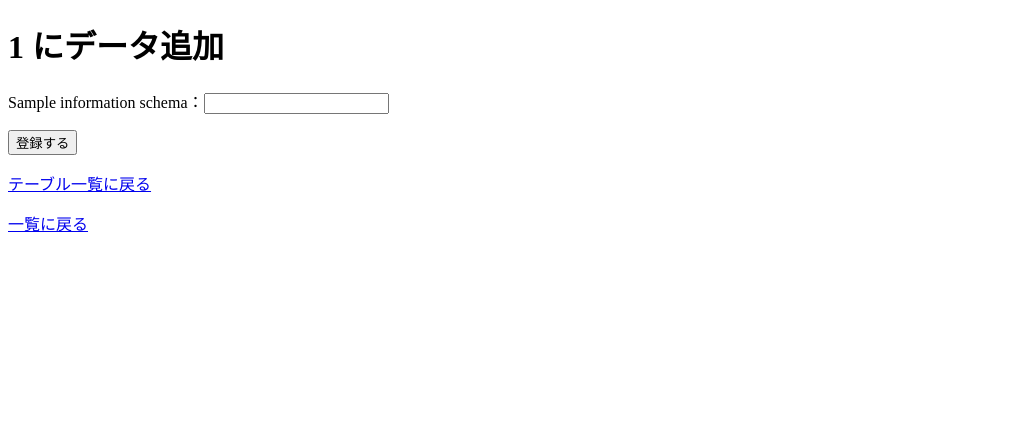
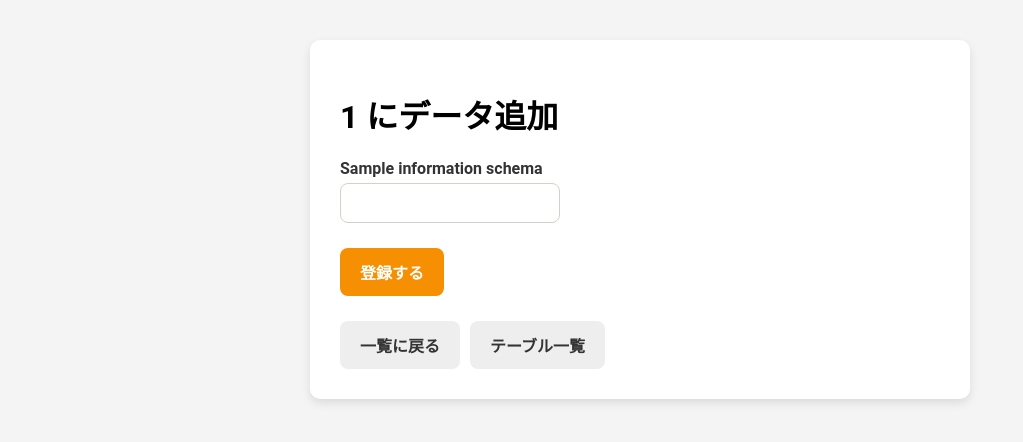
Before and after one commit to beetle-oshiro/ai-table-maker, a Flask app: page /add/1 in a window 1280 px wide. Shown: the top 442 px of the page, without its empty margins (0-1023 px from the left). Run offline with Flask 3, Linux system fonts and the light colour scheme; a database or web service that is not in the repository returns one stand-in record (values such as "Sample title"); some libraries are stand-ins or nearby versions.

Commit message:
デザイン改善（全ページUI統一）

```diff
--- a/static/style.css
+++ b/static/style.css
@@ -0,0 +1,326 @@
+body {
+    font-family: 'Roboto', sans-serif;
+    background-color: #f4f4f4;
+    margin: 0;
+}
+
+.form-container {
+    max-width: 600px;
+    margin: 40px auto;
+    background-color: #fff;
+    padding: 30px;
+    border-radius: 10px;
+    box-shadow: 0 4px 10px rgba(0,0,0,0.1);
+}
+
+/* メイン画面 */
+.column-box {
+    background-color: #fffaf3;
+    border-left: 4px solid #f69002;
+    padding: 16px;
+    margin-top: 20px;
+    border-radius: 8px;
+}
+
+.column-box h3 {
+    margin-top: 0;
+    color: #333;
+}
+
+label {
+    font-weight: bold;
+    color: #333;
+    margin-right: 6px;
+}
+
+input[type="text"],
+select {
+    padding: 10px 12px;
+    border: 1px solid #d8d0c8;
+    border-radius: 8px;
+    font-size: 16px;
+    background-color: #fff;
+    box-sizing: border-box;
+}
+
+input[type="text"] {
+    width: 220px;
+}
+
+select {
+    width: 140px;
+}
+
+input[type="text"]:focus,
+select:focus {
+    outline: none;
+    border-color: #f69002;
+    box-shadow: 0 0 0 3px rgba(246, 144, 2, 0.15);
+}
+
+button {
+    background-color: #f69002;
+    color: #fff;
+    border: none;
+    border-radius: 8px;
+    padding: 12px 20px;
+    font-size: 16px;
+    font-weight: bold;
+    cursor: pointer;
+    transition: 0.2s;
+}
+
+button:hover {
+    background-color: #df8200;
+}
+
+button:active {
+    transform: translateY(1px);
+}
+
+a {
+    color: #d97706;
+    font-weight: bold;
+    text-decoration: none;
+}
+
+a:hover {
+    text-decoration: underline;
+}
+
+/* テーブル一覧画面 */
+.table-list {
+    margin-top: 20px;
+    display: flex;
+    flex-direction: column;
+    gap: 15px;
+}
+
+.table-card {
+    background-color: #fff;
+    border-left: 4px solid #f69002;
+    padding: 15px 20px;
+    border-radius: 8px;
+    display: flex;
+    justify-content: space-between;
+    align-items: center;
+}
+
+.table-name {
+    font-weight: bold;
+    color: #333;
+}
+
+.table-actions {
+    display: flex;
+    gap: 10px;
+}
+
+.btn-secondary {
+    background-color: #eee;
+    color: #333;
+    padding: 6px 12px;
+    border-radius: 6px;
+    text-decoration: none;
+    font-size: 14px;
+}
+
+.btn-secondary:hover {
+    background-color: #ddd;
+}
+
+.back-link {
+    display: inline-block;
+    margin-top: 20px;
+}
+
+/* 確認画面 */
+.confirm-box {
+    background-color: #fffaf3;
+    border-left: 4px solid #f69002;
+    padding: 16px;
+    margin-top: 20px;
+    border-radius: 8px;
+}
+
+.confirm-text {
+    font-size: 18px;
+    font-weight: bold;
+    color: #333;
+}
+
+.column-list {
+    list-style: none;
+    padding: 0;
+    margin: 0;
+}
+
+.column-list li {
+    display: flex;
+    justify-content: space-between;
+    padding: 8px 10px;
+    border-bottom: 1px solid #ddd;
+    color: #333;
+}
+
+.col-name {
+    font-weight: bold;
+}
+
+.col-type {
+    background-color: #eee;
+    padding: 2px 8px;
+    border-radius: 6px;
+    font-size: 14px;
+}
+
+.create-btn {
+    margin-top: 25px;
+}
+
+/* 作成完了画面 */
+.complete-box {
+    background-color: #f0fdf4;
+    border-left: 4px solid #22c55e;
+    padding: 20px;
+    margin-top: 20px;
+    border-radius: 8px;
+    text-align: center;
+}
+
+.complete-text {
+    font-size: 18px;
+    font-weight: bold;
+    color: #166534;
+}
+
+.table-name-highlight {
+    color: #f69002;
+}
+
+.complete-actions {
+    margin-top: 25px;
+    display: flex;
+    gap: 15px;
+}
+
+.main-btn {
+    background-color: #f69002;
+    color: #fff;
+    padding: 12px 20px;
+    border-radius: 8px;
+    text-decoration: none;
+    font-weight: bold;
+}
+
+.main-btn:hover {
+    background-color: #df8200;
+}
+
+.sub-btn {
+    background-color: #eee;
+    color: #333;
+    padding: 12px 20px;
+    border-radius: 8px;
+    text-decoration: none;
+}
+
+.sub-btn:hover {
+    background-color: #ddd;
+}
+
+/* テーブル中身画面 */
+.table-wrapper {
+    margin-top: 20px;
+    overflow-x: auto;
+}
+
+.custom-table {
+    width: 100%;
+    border-collapse: collapse;
+    background-color: #fff;
+    border-radius: 8px;
+    overflow: hidden;
+}
+
+.custom-table th {
+    background-color: #f69002;
+    color: #fff;
+    padding: 10px;
+    text-align: left;
+}
+
+.custom-table td {
+    padding: 10px;
+    border-bottom: 1px solid #ddd;
+    color: #333;
+}
+
+.custom-table tr:hover {
+    background-color: #fff7ed;
+}
+
+.empty-box {
+    background-color: #fffaf3;
+    border-left: 4px solid #f69002;
+    padding: 16px;
+    margin-top: 20px;
+    border-radius: 8px;
+    text-align: center;
+    color: #333;
+}
+
+.table-actions-bottom {
+    margin-top: 25px;
+    display: flex;
+    gap: 10px;
+    flex-wrap: wrap;
+}
+
+/* データ追加画面 */
+.input-group-list {
+    margin-top: 20px;
+    display: flex;
+    flex-direction: column;
+    gap: 15px;
+}
+
+.input-group {
+    display: flex;
+    flex-direction: column;
+}
+
+.input-group label {
+    font-weight: bold;
+    color: #333;
+    margin-bottom: 5px;
+}
+
+.input-group input {
+    padding: 10px 12px;
+    border: 1px solid #d8d0c8;
+    border-radius: 8px;
+    font-size: 16px;
+}
+
+.input-group input:focus {
+    outline: none;
+    border-color: #f69002;
+    box-shadow: 0 0 0 3px rgba(246, 144, 2, 0.15);
+}
+
+.submit-btn {
+    margin-top: 25px;
+    background-color: #f69002;
+    color: #fff;
+    border: none;
+    border-radius: 8px;
+    padding: 12px 20px;
+    font-size: 16px;
+    font-weight: bold;
+    cursor: pointer;
+}
+
+.submit-btn:hover {
+    background-color: #df8200;
+}
--- a/templates/add_form.html
+++ b/templates/add_form.html
@@ -1,30 +1,34 @@
-<!DOCTYPE html>
+<!doctype html>
 <html lang="ja">
   <head>
-    <meta charset="UTF-8">
+    <meta charset="UTF-8" />
     <title>{{ table_name }} にデータ追加</title>
+    <link
+      rel="stylesheet"
+      href="{{ url_for('static', filename='style.css') }}"
+    />
   </head>
   <body>
-
+    <div class="form-container">
       <h1>{{ table_name }} にデータ追加</h1>
 
       <form method="POST" action="/insert/{{ table_name }}">
+        <div class="input-group-list">
           {% for col in columns %}
-        <p>
-            {{ col }}：<input type="text" name="{{ col }}">
-        </p>
+          <div class="input-group">
+            <label>{{ col }}</label>
+            <input type="text" name="{{ col }}" />
+          </div>
           {% endfor %}
+        </div>
 
-    <button type="submit">登録する</button>
+        <button type="submit" class="submit-btn">登録する</button>
       </form>
 
-<p>
-    <a href="/tables">テーブル一覧に戻る</a>
-</p>
-
-<p>
-    <a href="/view/{{ table_name }}">一覧に戻る</a>
-</p>
-
+      <div class="table-actions-bottom">
+        <a href="/view/{{ table_name }}" class="sub-btn">一覧に戻る</a>
+        <a href="/tables" class="sub-btn">テーブル一覧</a>
+      </div>
+    </div>
   </body>
 </html>
```
Also changed, not shown: templates/confirm.html (+25 -14 lines), templates/create_done.html (+23 -17 lines), templates/form.html (+29 -15 lines), templates/insert_done.html (+24 -21 lines), templates/tables.html (+19 -12 lines), templates/view_table.html (+22 -16 lines). Lines whose indentation alone changed are shown as unchanged.
